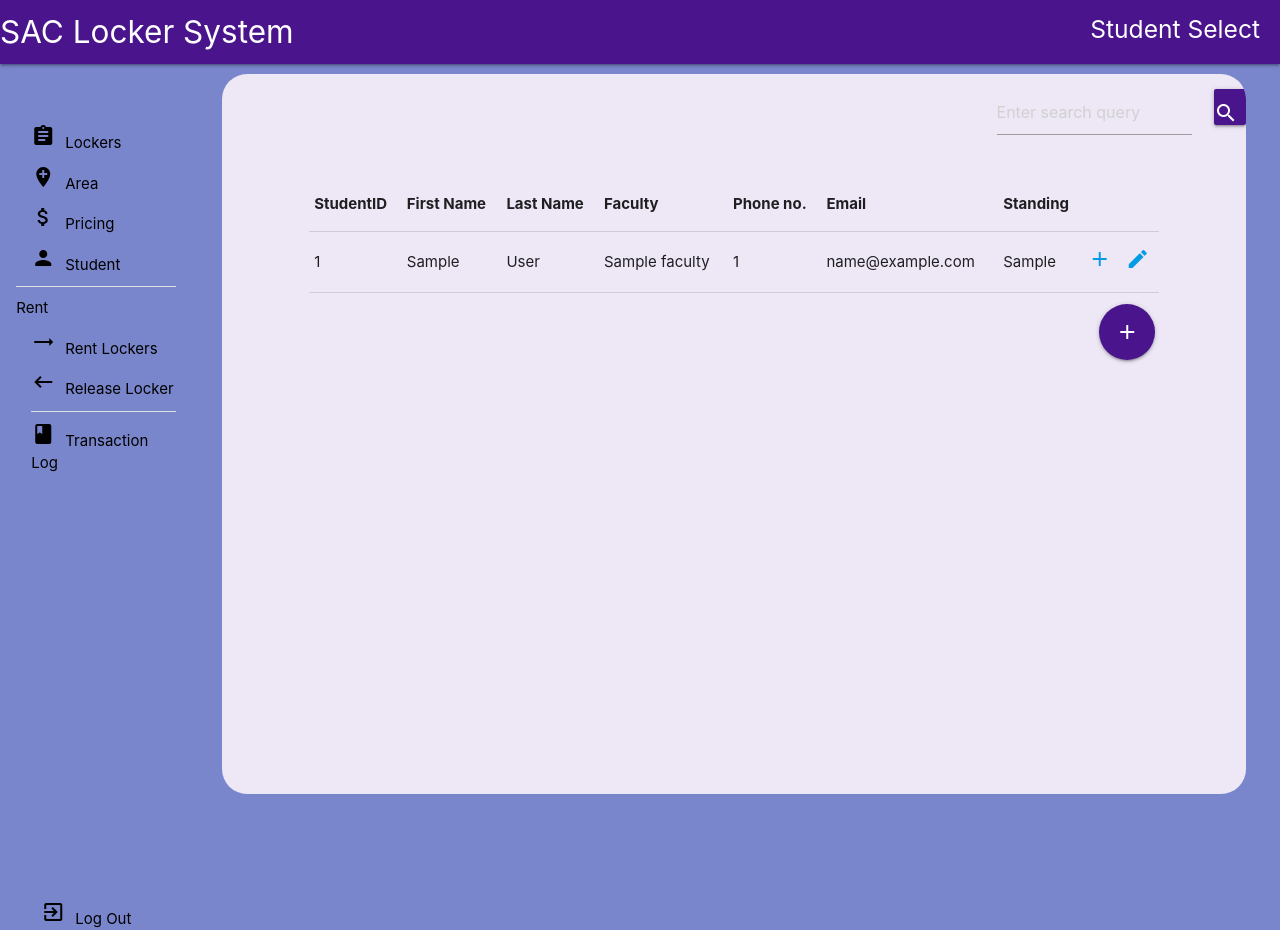
After one commit to uwidcit/Lockers-App, a Flask app: template templates/locker_select_student.html in a window 1280 px wide. The commit adds this page. Run offline with Flask 2, Linux system fonts and the light colour scheme; tables that the repository leaves empty hold one stand-in row (values such as "Sample post"); the template is opened without the code that fills it: values that come from a table or form of the project are taken from there, most other values are stand-ins (such as "Sample title", 1, 10 or a date in 2020).

Commit message:
updated locker

```diff
--- /dev/null
+++ b/templates/locker_select_student.html
@@ -0,0 +1,233 @@
+{% extends "layout.html" %}
+{% block title %}Student Select{% endblock %}
+{% block page %} Student Select {% endblock %}
+
+{{ super() }}
+
+{% block content %}
+<div class="row">
+  <div class="row">
+    <div class="col s12 m8 offset-m8">
+      <div class="col s12">
+        <form method="POST" action="/student/search">
+          <div class="input-field col s12 m4 offset-m1">
+            {{search.search_query(placeholder="Enter search query")}}
+          </div>
+          <div class="input-field col s2 m2" style="display:inline;">
+            <label for="search_submit"><i class="material-icons" style="color:white; text-align: center;">search</i></label>
+           {{search.submit(id="search_submit", class="purple darken-4 waves-light btn",value="")}}
+          </div>
+        </form>
+      </div>
+   </div>
+  </div>
+  <div class="row">
+        <div class="col s12 m10 offset-m1">
+          <table>
+          <tr>
+              <th>StudentID</th>
+              <th>First Name </th>
+              <th>Last Name </th>
+              <th>Faculty</th>
+              <th>Phone no.</th>
+              <th>Email </th>
+              <th>Standing</th>
+          </tr>
+
+          {% if studentData %}
+          {% for s in studentData %}
+          <tr>
+              <td>{{s.student_id}}</td>
+              <td>{{s.first_name}}</td>
+              <td>{{s.last_name}}</td>
+              <td>{{s.faculty}} </td>
+              <td>{{s.phone_number}} </td>
+              <td>{{s.email}}</td>
+              <td>{{s.rentStanding}}</td>
+              <td><a href="#" onclick="createRent({{s.student_id}})"><i class="material-icons">add</i></a></td>
+              <td><a href="#" onclick="editMode({{s}})"><i class="material-icons">edit</i></a></td>
+          </tr>
+
+          {% endfor %}
+          {% endif %}
+        </table>
+
+        <div class="col s1 m1 offset-m11" style="padding: 0.75rem">
+          <div class="floating-action-btn">
+           <a class="btn-floating btn-large waves-effect waves-light purple darken-4 modal-trigger" href="#new_student"><i class="material-icons">add </i></a>
+         </div>
+       </div>
+
+
+        <div class="modal" id="new_student" style="max-height: 100%;">
+          <div class="modal-content">
+            <h6>Add Student </h6>
+           <form id="newStudent" class="col s12 m12" method="POST" action="/student">
+              {{ form.csrf_token }}
+              <div class="input-field col s12 m12">
+               <p>Student ID</p>
+                {{ form.student_id(size=20, class="validate") }}
+              </div>
+              <div class="input-field col s12 m4">
+                <p>First Name</p>
+                 {{ form.f_name(size=20, class="validate") }}
+               </div>
+
+               <div class="input-field col s12 m4">
+                <p>Last Name</p>
+                 {{ form.l_name(size=20, class="validate") }}
+               </div>
+
+               <div class="input-field col s12 m3">
+                <p>Faculty</p>
+                 {{ form.faculty(size=20, class="validate") }}
+               </div>
+
+               <div class="input-field col s12 m6">
+                <p>Phone Number</p>
+                 {{ form.p_no(size=20, class="validate") }}
+               </div>
+
+               <div class="input-field col s12 m6">
+                <p>Email</p>
+                 {{ form.email(size=20, class="validate") }}
+               </div>
+               <div class="input-field col s8 m8 offset-m4" style="display:inline;">
+                {{form.submit(class="purple darken-4 waves-light btn")}}
+                <a class="modal-close waves-effect waves-green btn-flat">Cancel</a>
+              </div>
+          </form>
+      </div>
+    </div>
+
+    <div class="modal" id="edit_student" style="max-height: 100%;">
+      <div class="modal-content">
+        <h6>Update Student </h6>
+       <form id="updateStudent" class="col s12 m12" method="POST" >
+          {{ form.csrf_token }}
+          <div class="input-field col s12 m12">
+           <p>Student ID</p>
+            {{ form.student_id(size=20, class="validate", id="u_sid") }}
+          </div>
+          <div class="input-field col s12 m4">
+            <p>First Name</p>
+             {{ form.f_name(size=20, class="validate", id="u_fname") }}
+           </div>
+
+           <div class="input-field col s12 m4">
+            <p>Last Name</p>
+             {{ form.l_name(size=20, class="validate", id="u_lname") }}
+           </div>
+
+           <div class="input-field col s12 m3">
+            <p>Faculty</p>
+             {{ form.faculty(size=20, class="validate", id="u_fac") }}
+           </div>
+
+           <div class="input-field col s12 m6">
+            <p>Phone Number</p>
+             {{ form.p_no(size=20, class="validate", id="u_phno") }}
+           </div>
+
+           <div class="input-field col s12 m6">
+            <p>Email</p>
+             {{ form.email(size=20, class="validate", id="u_email") }}
+           </div>
+           <div class="input-field col s8 m8 offset-m4" style="display:inline;">
+            {{form.submit (id="u_submit", class="purple darken-4 waves-light btn")}}
+            <a class="modal-close waves-effect waves-green btn-flat">Cancel</a>
+          </div>
+      </form>
+  </div>
+  </div>
+
+  <div class="modal" id="new_Rent" style="max-height: 100%;">
+    <div class="modal-content">
+      <h6>New Rent</h6>
+      <form id="newRent" class="col s12 m12" method="POST" action="/makerent/{{id}}">
+        {{ form.csrf_token }}
+
+        <div class="input-field col s12 m12">
+          <div class="col s6">
+             <p>Student ID</p>
+            {{ rent.student_id(size=20, class="validate", id="rent_student_id") }}
+          </div>
+
+          <div class="col s6">
+            <p>Rent Type</p>
+            <select name="rent_type" style="display:inline;">
+              <option value=”” disabled selected>Select Transaction Type</option>
+              {% for subfield in rent.rent_type %}
+               {{subfield}}
+              {% endfor %}
+            </select>
+          </div>
+        </div>
+
+        <div class="input-field col s12 m12">
+          <div class="col s6">
+            <p>Rent From</p>
+          {{rent.rent_date_from(class='datepicker')}}
+          </div>
+
+          <div class="col s6">
+          <p>Rent To</p>
+          {{rent.rent_date_to(class='datepicker')}}
+          </div>
+         </div>
+
+         <div class="input-field col s8 m8 offset-m4" style="display:inline;">
+          {{rent.submit(class="purple darken-4 waves-light btn")}}
+          <a class="modal-close waves-effect waves-green btn-flat">Cancel</a>
+        </div>
+      </form>
+    </div>
+  </div>
+  </div>
+</div>
+  <script>
+    document.addEventListener('DOMContentLoaded', function() {
+    var elems = document.querySelectorAll('.modal');
+    var instances = M.Modal.init(elems);
+    });
+
+    function editMode(student){
+     form = document.getElementById('updateStudent')
+     form.action = "/student/"+student.student_id+"/update"
+
+     student_id =  document.getElementById('u_sid')
+     student_id.value = student.student_id
+
+     fname = document.getElementById('u_fname')
+     fname.value = student.first_name
+
+     lname = document.getElementById('u_lname')
+     lname.value = student.last_name
+
+     faculty = document.getElementById('u_fac')
+     faculty.value = student.faculty
+
+    phone_number = document.getElementById('u_phno')
+    phone_number.value = student.phone_number
+
+     email = document.getElementById('u_email')
+     email.value = student.email
+
+     button = document.getElementById('u_submit')
+     button.value = "Update Student"
+
+     elem = document.getElementById('edit_student');
+     instance = M.Modal.getInstance(elem)
+     instance.open()
+    }
+
+    function createRent(studentID){
+      studentIDBox = document.getElementById("rent_student_id")
+      studentIDBox.value = studentID
+
+     elem = document.getElementById('new_Rent');
+     instance = M.Modal.getInstance(elem)
+     instance.open()
+    }
+  </script>
+{% endblock %}
```
Also changed, not shown: controllers/lockers.py (+19 -0 lines), models/locker.py (+18 -1 lines), templates/manage_locker.html (+79 -3 lines), views/lockers.py (+34 -11 lines).
